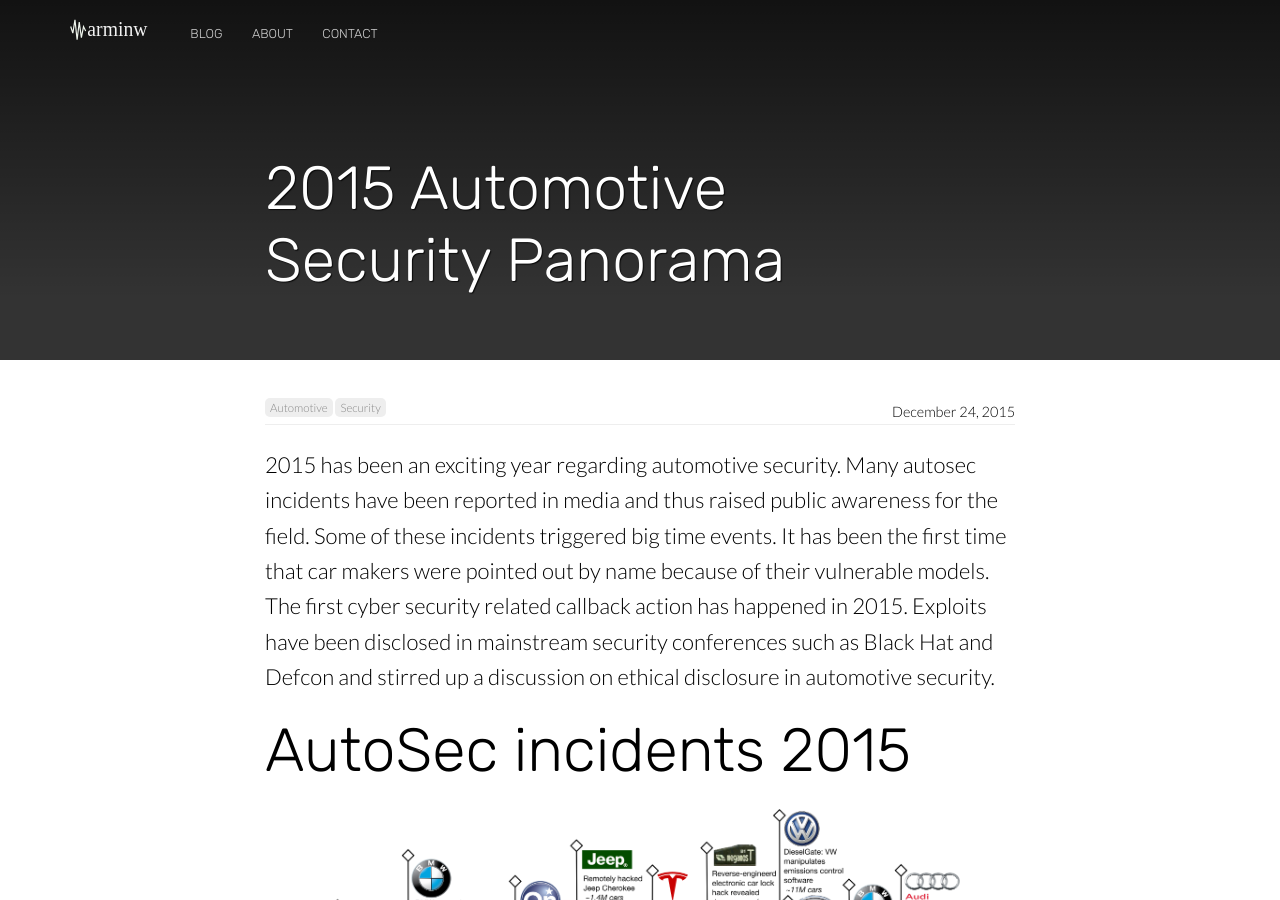
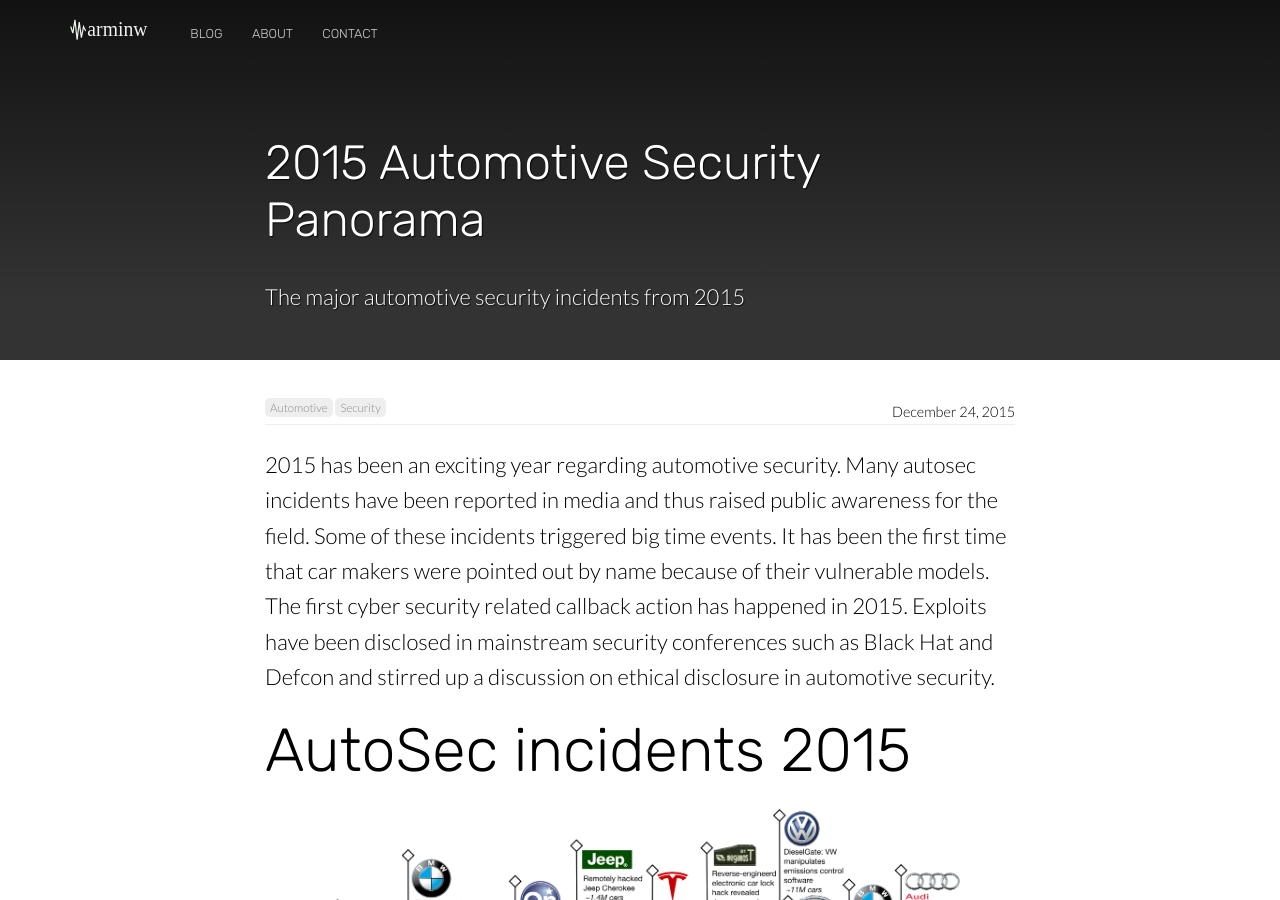
Before and after one commit to arminwasicek/arminwasicek.github.io, a Jekyll site: the page built from _posts/2015-12-24-automotive-security-panorama.md, in a window 1280 px wide and 900 px high. Built offline with Jekyll 4.4.1, drawn with Linux system fonts in a browser that asks for light colours; nearby versions of some CDN libraries.

```diff
--- a/_layouts/page.html
+++ b/_layouts/page.html
@@ -5,7 +5,7 @@
 <section class="hero" style="background-image: url({% include relative-src.html src=page.image %})">
 	<div class="inner-hero text-container">
 		<div class="hero-text-container">
-			<h1>{{ page.title }}</h1>
+			<h2>{{ page.title }}</h2>
 			<p class="subtext">{{ page.description }}</p>
 		</div>
 	</div>
--- a/_posts/2015-12-24-automotive-security-panorama.md
+++ b/_posts/2015-12-24-automotive-security-panorama.md
@@ -1,7 +1,7 @@
 ---
 title: 2015 Automotive Security Panorama
 date: 2015-12-24
-description:
+description: The major automotive security incidents from 2015
 categories:
   - automotive
   - security
```
Also changed, not shown: 5 other files.
